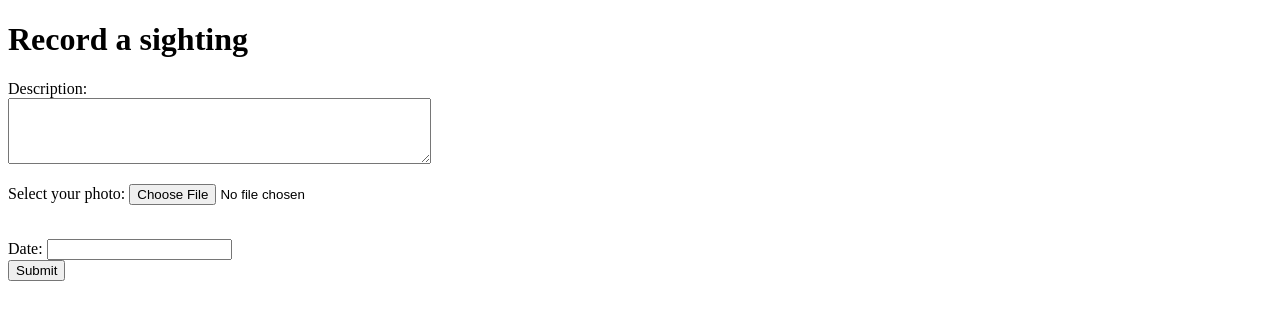
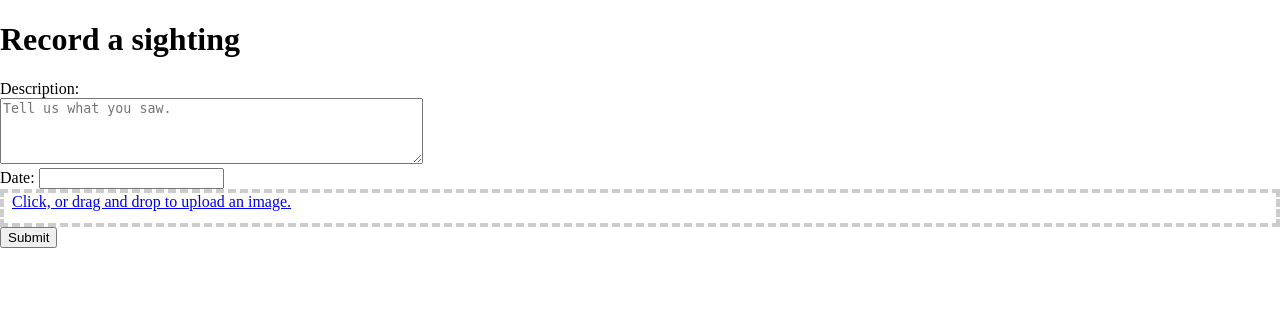
Before and after one commit to JessicaJenkins/sasquatch-sightings, a Flask app: page /add_sighting in a window 1280 px wide. Shown: the top 320 px of the page. Run offline with Flask 2, Linux system fonts and the light colour scheme; some libraries are stand-ins or nearby versions.

Commit message:
IMAGE SUBMISSION WORKS OMGGGGG. Halfway through adding map geolocation options before codefreeze

```diff
--- a/model.py
+++ b/model.py
@@ -32,6 +32,7 @@ class Sightings(db.Model):
     lat = db.Column(db.String(2500))
     lng = db.Column(db.String(2500))
     date = db.Column(db.Date)
+    image = db.Column(db.String(2500))
     event_desc = db.Column(db.Text)
 
     def __repr__(self):
--- a/server.py
+++ b/server.py
@@ -1,5 +1,6 @@
-# import cloudinary
+import requests
 import datetime
+import base64
 from jinja2 import StrictUndefined
 from flask import Flask, jsonify, render_template, request, flash, redirect, session, Markup
 from flask_debugtoolbar import DebugToolbarExtension
@@ -117,11 +118,32 @@ def add_new_sighting():
     date = datetime.datetime.strptime(date, "%m/%d/%Y").date()
 
     description = request.form.get("description")
+    # img_url = request.files["file"].read()
+    # img_string = base64.b64encode(img_url).decode('base64')
+    # print(type(img_string))
+    # print(type(img_url))
+    # url_test = img_url.read()
+    # print(url_test)
+    # print(type(img_url))
+    # test = request.form.get("upload_preset")
+    image = request.form.get("new_img")
+    print(image)
+    print(date)
 
-    new_sighting = Sightings(date=date, description=description)
+    # print(request.files)
+
+
+    # image_post = requests.post('https://api.cloudinary.com/v1_1/seeking-sasquatch/image/upload', data = {'file':img_string, 'upload_preset':"xrj3dkkq"})
+
+    # print(image_post.json())
+
+    # print(date)
+    # print(img_url)
+    # print(test)
+
+    # new_sighting = Sightings(date=date, description=description)
 
     return redirect("/")
-
 
 
 @app.route("/sighting/<sighting_id>")
--- a/static/css/style.css
+++ b/static/css/style.css
@@ -9,3 +9,30 @@ html, body {
   margin: 0;
   padding: 0;
 }
+
+/*Handles styling for image drag and drop on add_sightings page*/
+
+#dropbox {
+  border: 4px dashed #ccc;
+  padding-left: 8px;
+}
+.my-form {
+  margin-top: 10px;
+}
+.gallery {
+  margin: 10px;
+}
+.gallery img {
+  margin-left: 16px;
+}
+.progress-bar{
+  width: 200px;
+  position: relative;
+  height: 8px;
+  margin-top: 4px;
+}
+.progress-bar .progress{
+  height: 8px;
+  background-color: #ff0000;
+  width: 0;
+}
--- a/static/js/add-sighting.js
+++ b/static/js/add-sighting.js
@@ -1,13 +1,110 @@
-window.ajaxSuccess = function () {
-  response = JSON.parse(this.responseText);
-  document.getElementById('uploaded').setAttribute("src", response["secure_url"]);
+// JS FOR DATEPICKER
+
+$( function() {
+    $( "#datepicker" ).datepicker();
+  } );
+
+
+// JS FOR DRAG AND DROP
+
+const cloudName = 'seeking-sasquatch';
+const unsignedUploadPreset = 'xrj3dkkq';
+
+window.onload = function() {
+
+let fileSelect = document.getElementById("fileSelect");
+console.log(fileSelect)
+let fileElem = document.getElementById("fileElem");
+console.log(fileElem)
+
+fileSelect.addEventListener("click", function(e) {
+  if (fileElem) {
+    fileElem.click();
+  }
+  e.preventDefault(); // prevent navigation to "#"
+}, false);
+
+
+// ************************ Drag and drop ***************** //
+
+function dragenter(e) {
+  e.stopPropagation();
+  e.preventDefault();
 }
 
-window.AJAXSubmit = function (formElement) {
-  console.log("starting AJAXSubmit");
-  if (!formElement.action) { return; }
+function dragover(e) {
+  e.stopPropagation();
+  e.preventDefault();
+}
+
+dropbox = document.getElementById("dropbox");
+dropbox.addEventListener("dragenter", dragenter, false);
+dropbox.addEventListener("dragover", dragover, false);
+dropbox.addEventListener("drop", drop, false);
+
+function drop(e) {
+  e.stopPropagation();
+  e.preventDefault();
+
+  let dt = e.dataTransfer;
+  let files = dt.files;
+
+  handleFiles(files);
+}
+}
+
+
+// *********** Upload file to Cloudinary ******************** //
+
+function uploadFile(file) {
+  let url = `https://api.cloudinary.com/v1_1/${cloudName}/upload`;
   let xhr = new XMLHttpRequest();
-  xhr.onload = ajaxSuccess;
-  xhr.open("post", "https://api.cloudinary.com/v1_1/seeking-sasquatch/image/upload");
-  xhr.send(new FormData(formElement));
+  let fd = new FormData();
+  xhr.open('POST', url, true);
+  xhr.setRequestHeader('X-Requested-With', 'XMLHttpRequest');
+
+  // Reset the upload progress bar
+   document.getElementById('progress').style.width = 0;
+
+  // Update progress (can be used to show progress indicator)
+  xhr.upload.addEventListener("progress", function(e) {
+    let progress = Math.round((e.loaded * 100.0) / e.total);
+    document.getElementById('progress').style.width = progress + "%";
+
+    console.log(`fileuploadprogress data.loaded: ${e.loaded},
+  data.total: ${e.total}`);
+  });
+
+  xhr.onreadystatechange = function(e) {
+    if (xhr.readyState == 4 && xhr.status == 200) {
+      // File uploaded successfully
+      let response = JSON.parse(xhr.responseText);
+      // https://res.cloudinary.com/cloudName/image/upload/v1483481128/public_id.jpg
+      let url = response.secure_url;
+      console.log(url)
+      // Create a thumbnail of the uploaded image, with 150px width
+      let tokens = url.split('/');
+      tokens.splice(-2, 0, 'w_150,c_scale');
+      let img = new Image(); // HTML5 Constructor
+      img.src = tokens.join('/');
+      img.alt = response.public_id;
+      document.getElementById('gallery').appendChild(img);
+      document.getElementById('new_img').value = url;
+      document.getElementById('progress').style.width = 0;
+    }
+  };
+
+  fd.append('upload_preset', unsignedUploadPreset);
+  fd.append('tags', 'browser_upload'); // Optional - add tag for image admin in Cloudinary
+  fd.append('file', file);
+  xhr.send(fd);
 }
+
+
+// *********** Handle selected files ******************** //
+
+var handleFiles = function(files) {
+  for (var i = 0; i < files.length; i++) {
+    uploadFile(files[i]); // call the function to upload the file
+  }
+};
--- a/templates/add_sighting.html
+++ b/templates/add_sighting.html
@@ -2,37 +2,62 @@
 <html>
 <head>
     <title>Seeking Sasquatch</title>
+    <link rel="stylesheet" href="/static/css/style.css">
     <script src="https://code.jquery.com/jquery-1.12.4.js"></script>
     <script src="https://code.jquery.com/ui/1.12.1/jquery-ui.js"></script>
     <script src="static/js/add-sighting.js"></script>
-    <script>
-  $( function() {
-    $( "#datepicker" ).datepicker();
-  } );
-  </script>
+    <style>
+      /* Always set the map height explicitly to define the size of the div
+       * element that contains the map. */
+      #map {
+        height: 100%;
+      }
+      /* Optional: Makes the sample page fill the window. */
+      html, body {
+        height: 25%;
+        margin: 0;
+        padding: 0;
+      }
+    </style>
 </head>
 <body>
     <h1>Record a sighting</h1>
 
-    <form action="/add_sighting" method="POST" enctype="multipart/form-data" onsubmit="AJAXSubmit(this); return false;">
+    <form action="/add_sighting" method="POST" enctype="multipart/form-data">
   <div>
     <label>Description: <br>
-      <textarea name="description" rows="4" cols="50" placeholder="Tell us what you saw.">
-      </textarea>
+      <textarea name="description" rows="4" cols="50" placeholder="Tell us what you saw."></textarea>
     </label>
   </div>
-    <p>
-      <label >Select your photo:
-      <input type="file" name="file"></label>
-    </p>
-    <img id="uploaded">
     <div>
       <label>Date:
         <input name="date" type="text" id="datepicker" required>
       </label>
     </div>
-    <input type="submit" value="Submit"/>
+
+    <div id="map"></div>
+
+    <div id="dropbox">
+    <div class="form_line">
+      <div class="form_controls">
+        <div class="upload_button_holder">
+          <input type="file" id="fileElem" accept="image/*" style="display:none" onchange="handleFiles(this.files)">
+          <a href="#" id="fileSelect">Click, or drag and drop to upload an image.</a>
+          <input type="hidden" name="new_img" id="new_img" value="replace_url">
+        </div>
+      </div>
+    </div>
+  <div class="progress-bar" id="progress-bar">
+    <div class="progress" id="progress"></div>
+  </div>
+  <div id="gallery" />
+</div>
+</div>
+
+<input type="submit" value="Submit"/>
     </form>
+
+
 
     <!-- Create add_sighting.js file -->
     <!-- Ask user for permission to geolocate on this page -->
```
Also changed, not shown: requirements.txt (+16 -0 lines).
